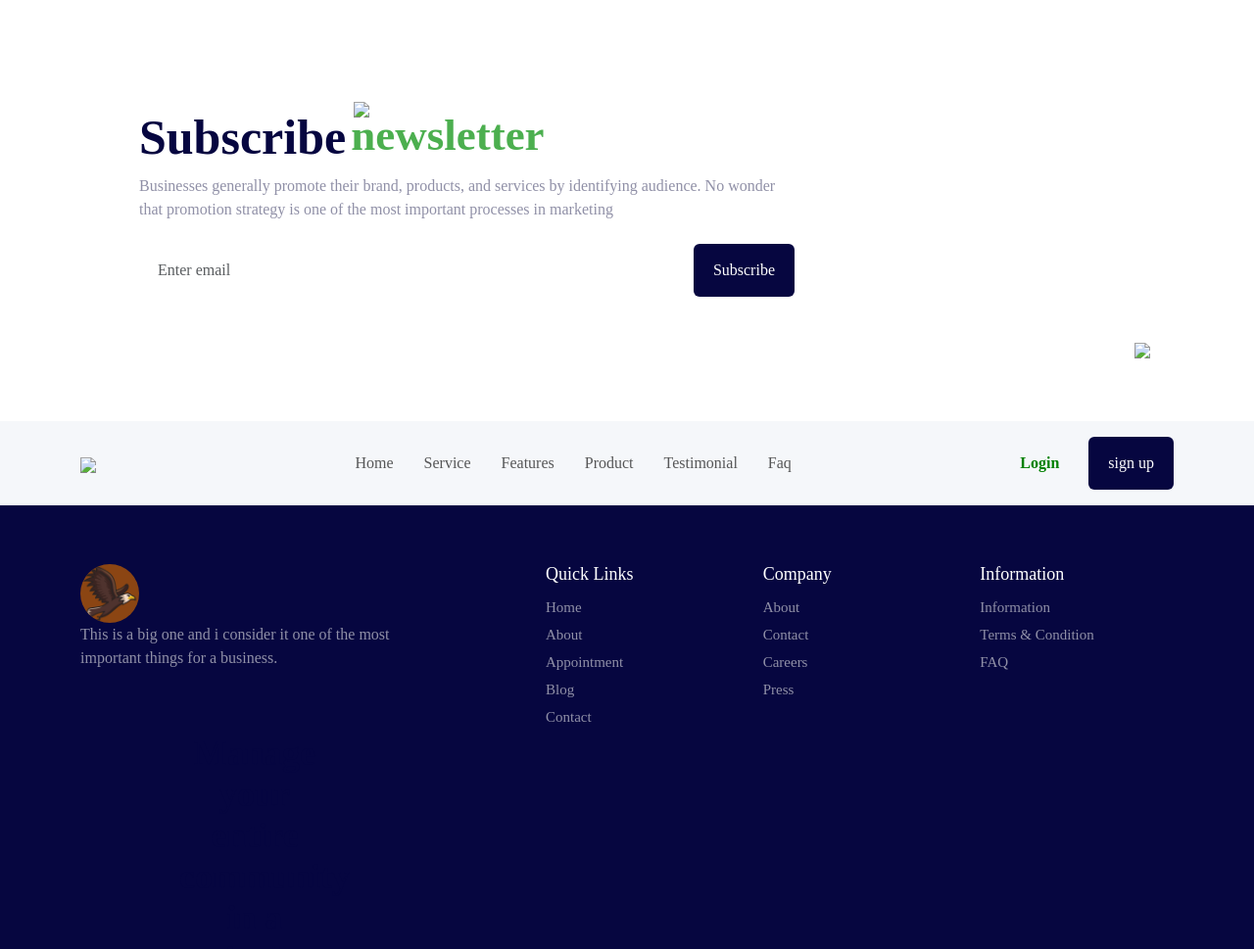
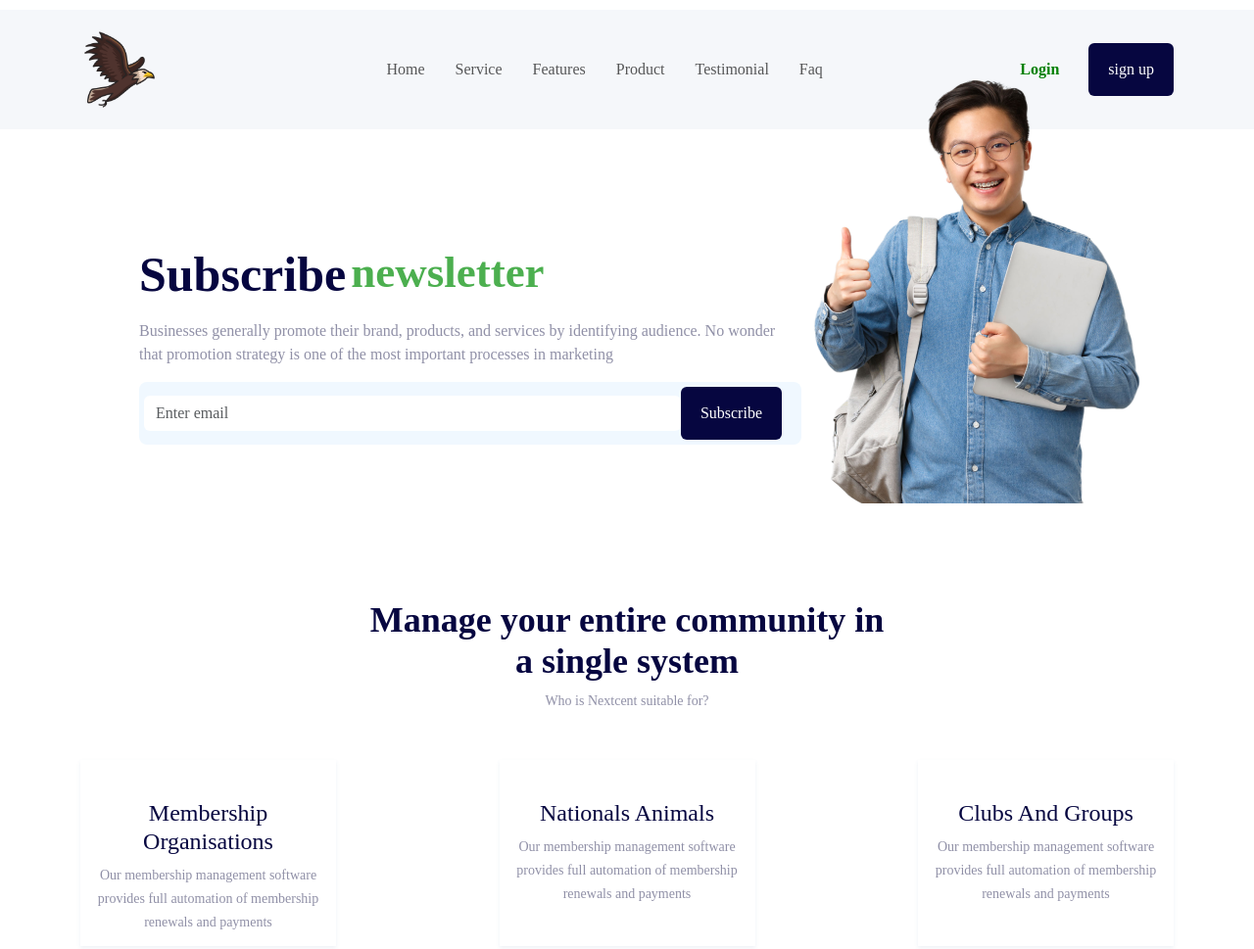
Before and after one commit to mshahzad0710/eagle, a plain HTML site: page index.html in a window 1280 px wide. Shown: the top 969 px of the page at 98% size. Drawn offline with nearby package versions, Linux system fonts and the light colour scheme; a web font is replaced by a local one.

Commit message:
first commit

```diff
--- a/index.html
+++ b/index.html
@@ -56,41 +56,14 @@
   <!-- Ahmad javvad -->
   <!-- Sheraz latif -->
   <!-- Abd-ul-rehman -->
-  <section class="subscribe">
-    <div class="container">
-        <div class="row position-relative">
-            <div class="col-12 col-lg-8">
-                <div class="subscribe-left-section">
-                    <div class="d-flex subscribe-heading align-items-center">
-                        <h1>Subscribe </h1>
-                        <span class="text-img"><img class="text-img-h1"
-                                src="c:\Users\dell\Desktop\Navbar\images\Ellipse 11.png">newsletter</span>
-                    </div>
-                    <p>Businesses generally promote their brand, products, and services by identifying audience. No
-                        wonder that promotion strategy is one of the most important processes in marketing
-                    <div class=" email-part">
-                        <input type="email" class="form-control" id="email" placeholder="Enter email" name="email">
-                        <button type="submit" class="btn blue-btn">Subscribe</button>
-                    </div>
-                </div>
-            </div>
-            <div class="col-12 col-lg-3 ">
-                <div class="subscribe-img">
-                    <img class="img-fluid " src="c:\Users\dell\Desktop\Navbar\images\subscriber-img.png">
-                </div>
-            </div>
-        </div>
-    </div>
-</section>
-
-     <!-- ------------------
+<!-- ------------------
     start header
     -------------------- -->
     <header>
         <nav class="navbar navbar-expand-lg p-3">
             <div class="container">
                 <a class="navbar-brand" href="#">
-                    <img class="img-fluid" src="..//eagle/images/eagle 2.png" width="80px">
+                    <img class="img-fluid" src="image/3065699.png" width="80px">
                 </a>
                 <button class="navbar-toggler" type="button" data-bs-toggle="collapse"
                     data-bs-target="#collapsibleNavbar">
@@ -126,17 +99,36 @@
     <!-- -----------------
     end header
     ----------------- -->
-  <footer>
+
+  <section class="subscribe">
     <div class="container">
-        <div class="row justify-content-between">
-            <div class="col-lg-4 text-center text-lg-start">
-                <img src="image/3065699.png" class="img-fluid" alt="">
-                <p>This is a big one and i consider it one of the most important things for a business.</p>
+        <div class="row position-relative">
+            <div class="col-12 col-lg-8">
+                <div class="subscribe-left-section">
+                    <div class="d-flex subscribe-heading align-items-center">
+                        <h1>Subscribe </h1>
+                        <span class="text-img">newsletter</span>
+                    </div>
+                    <p>Businesses generally promote their brand, products, and services by identifying audience. No
+                        wonder that promotion strategy is one of the most important processes in marketing
+                    <div class=" email-part">
+                        <input type="email" class="form-control" id="email" placeholder="Enter email" name="email">
+                        <button type="submit" class="btn blue-btn">Subscribe</button>
+                    </div>
+                </div>
+            </div>
+            <div class="col-12 col-lg-3 ">
+                <div class="subscribe-img">
+                    <img class="img-fluid " src="image/subscriber-img.png">
+                </div>
+            </div>
+        </div>
+    </div>
+</section>
 
+<!---- Comunity management section start ---->
 
-  <!---- Comunity management section start ---->
-
-  <section class="Comunity-management pt-5 ">
+<section class="Comunity-management pt-5 ">
     <div class="container">
       <div class="row justify-content-center ">
         <div class="col-lg-6 text-center ">
@@ -217,14 +209,12 @@
   <!---- End Experience section ---->
 
 
-
-
-
-
-
-
-
-
+  <footer>
+    <div class="container">
+        <div class="row justify-content-between">
+            <div class="col-lg-4 text-center text-lg-start">
+                <img src="image/3065699.png" class="img-fluid" alt="">
+                <p>This is a big one and i consider it one of the most important things for a business.</p>
                 <div class="social-icon d-flex justify-content-center    justify-content-lg-start">
                     <a href=""><i class="fa-brands fa-facebook-f"></i></a>
                     <a href=""><i class="fa-brands fa-instagram"></i></a>
--- a/style.css
+++ b/style.css
@@ -20,11 +20,6 @@ h3{
 }
 h1,h2,h3{
     color: #4d4d4d;
-}
-    font-size: 18px;
-    font-weight: 400;
-    line-height: 1;
-    color: #4D4D4D ;
 }
 
 /* ---- General css start ---- */
@@ -102,11 +97,19 @@ a{
 
 .btn{
     border:0;
-    padding: 13px 35px;
+    padding: 10px 35px;
 }
 
 
-
+.email-part {
+    width: 100%;
+    background: aliceblue;
+    padding: 5px;
+    border-radius: 8px;
+}
+.email-part .btn{
+    margin-right: 15px;
+}
 
 
 
```
Also changed, not shown: image/subscriber-img.png (added).
